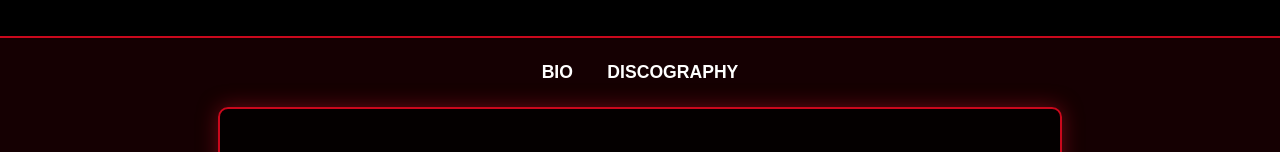
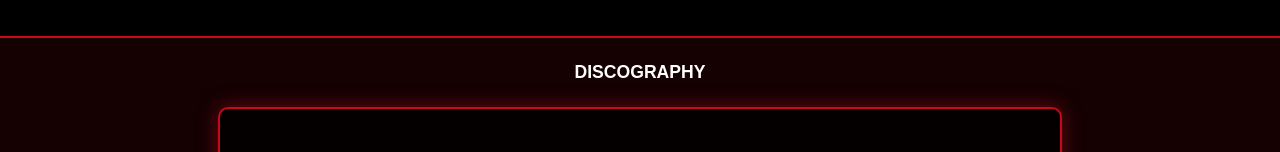
Before and after one commit to Jordan815/Scumie.github.oi, a plain HTML site: page index.html in a window 1280 px wide. Shown: the part 175-327 px from the top of the page. Drawn offline with Linux system fonts and the light colour scheme.

Commit message:
Add files via upload

```diff
--- a/index.html
+++ b/index.html
@@ -187,8 +187,7 @@ footer p {
   </header>
 
   <nav>
-    <a href="#bio">Bio</a>
-    <a href="#discography">Discography</a>
+    <a href="discography.html">Discography</a>
   </nav>
 
   <section id="bio">
```
